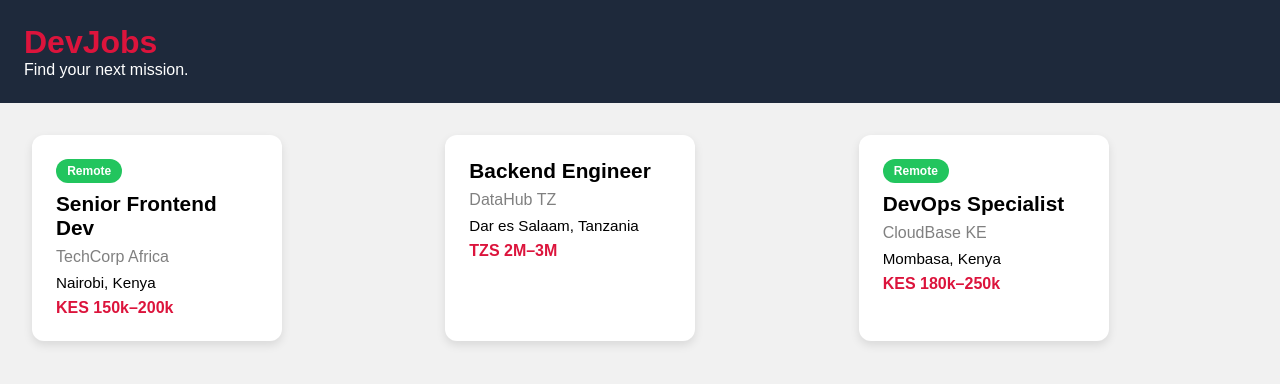
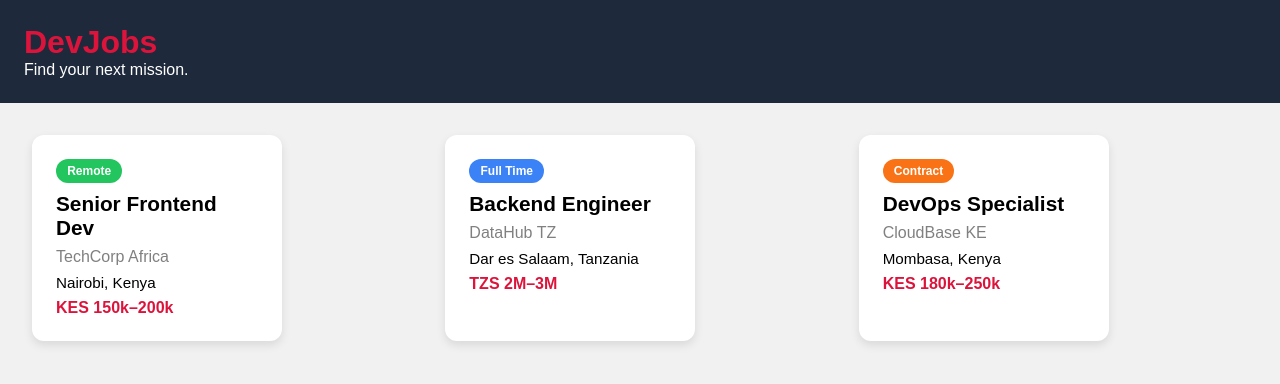
Before and after one commit to Fadboy31/devjobs, a React (Vite) app: page / in a window 1280 px wide. Shown: the top 384 px of the page. Built offline with nearby package versions, Linux system fonts and the light colour scheme.

Commit message:
feat: add reusable badge component with variants

```diff
--- a/src/App.tsx
+++ b/src/App.tsx
@@ -9,6 +9,7 @@ const JOBS = [
     location: "Nairobi, Kenya",
     salary: "KES 150k–200k",
     isRemote: true,
+    type: "Remote" as const,
   },
 
   {
@@ -18,6 +19,7 @@ const JOBS = [
     location: "Dar es Salaam, Tanzania",
     salary: "TZS 2M–3M",
     isRemote: false,
+    type: "Full Time" as const,
   },
 
   {
@@ -26,7 +28,8 @@ const JOBS = [
     company: "CloudBase KE",
     location: "Mombasa, Kenya",
     salary: "KES 180k–250k",
-    isRemote: true,
+    isRemote: false,
+    type: "Contract" as const,
   },
 ];
 
--- a/src/components/Badge.module.css
+++ b/src/components/Badge.module.css
@@ -8,7 +8,6 @@
   margin-bottom: 0.6rem;
 }
 
-/* Variants */
 .remote {
   background-color: #22c55e;
 }
--- a/src/components/JobCard.tsx
+++ b/src/components/JobCard.tsx
@@ -1,13 +1,14 @@
 import Badge from "./Badge";
 import styles from "./JobCard.module.css";
 
-interface Job {
+export interface Job {
   id: number;
   title: string;
   company: string;
   location: string;
   salary: string;
   isRemote: boolean;
+  type: "Remote" | "Full Time" | "Contract";
 }
 
 interface JobCardProps {
@@ -17,11 +18,16 @@ interface JobCardProps {
 export default function JobCard({ job }: JobCardProps) {
   return (
     <div className={styles.card}>
-
-      {/* Badge goes here */}
-      {job.isRemote && (
-        <Badge label="Remote" variant="remote" />
-      )}
+      <Badge
+        label={job.type}
+        variant={
+          job.type === "Remote"
+            ? "remote"
+            : job.type === "Full Time"
+            ? "fulltime"
+            : "contract"
+        }
+      />
 
       <h2 className={styles.title}>{job.title}</h2>
 
@@ -30,7 +36,6 @@ export default function JobCard({ job }: JobCardProps) {
       <p className={styles.location}>{job.location}</p>
 
       <p className={styles.salary}>{job.salary}</p>
-
     </div>
   );
 }
```
Also changed, not shown: src/components/JobList.tsx (+2 -11 lines).
